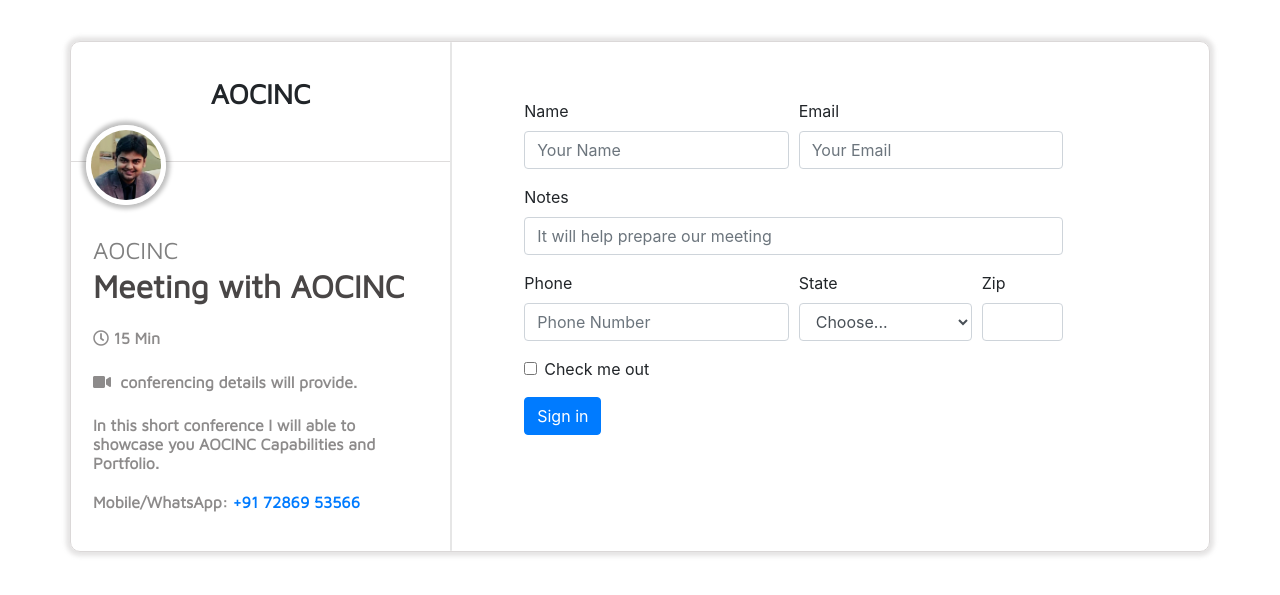
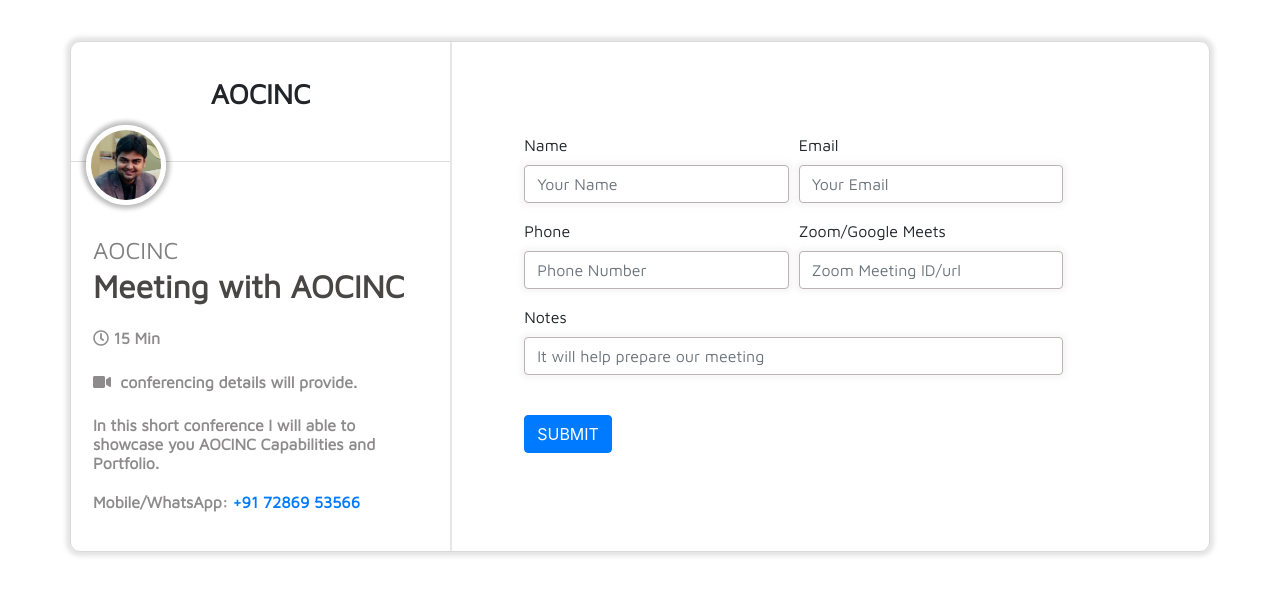
Before and after one commit to AOCINC/Aoc_Business, a Django app: page /schedule-meeting in a window 1280 px wide. Shown: the part 87-682 px from the top of the page. Run offline with Django 3.2, Linux system fonts and the light colour scheme; some libraries are stand-ins or nearby versions; some web fonts are replaced.

Commit message:
schedule meeting

```diff
--- a/Aoc_Business/Aoc_Business_LandingApp/views.py
+++ b/Aoc_Business/Aoc_Business_LandingApp/views.py
@@ -80,10 +80,28 @@ def About(request):
 
 def schedule_meeting(request):
     template = 'Aoc_Business_LandingApp/schedule.html'
-    context  = {
-
-    }
-    return render(request, template,context)
+    if request.method == 'POST':
+        Name  = request.POST.get('Name')
+        Email = request.POST.get('email')
+        Phone = request.POST.get('phone')
+        Zoom  = request.POST.get('zoom')
+        Note  = request.POST.get('notes')
+        subject = 'New Enquiry  By\t' + Name
+        context = {
+                'Name':Name,
+                'Email':Email,
+                'Phone':Phone,
+                'Zoom':Zoom,
+                'Note':Note,
+            }
+        from_email = EMAIL_HOST_USER
+        to   = [EMAIL_HOST_USER]
+        message = get_template('Aoc_Business_LandingApp/Schedule_Enquiry.html').render(context)
+        msg = EmailMessage(subject, message, to=to,from_email = from_email)
+        msg.content_subtype  = 'html'
+        msg.send()
+        return HttpResponseRedirect(request.path_info) # redirecting the current page after updating in the form
+    return render(request, template)
 
 
 def projects_info(request):
--- a/Aoc_Business/static/css/style.css
+++ b/Aoc_Business/static/css/style.css
@@ -1158,13 +1158,10 @@ html {
 }
 /* Meeting Form  */
 #Meeting-form{
-    margin-top: 5%;
+    margin-top: 8%;
+    margin-left: 5%;
 }
 /* Meeting Form  */
-#Meeting-form {
-    margin-left: 5%;
-
-}
 @media screen and (min-device-width : 320px)
               and (max-device-width : 480px){
                 #Meeting-form{
@@ -1173,6 +1170,20 @@ html {
  }
 }
 
+#Meeting-form label{
+    font-family: 'Maven Pro', sans-serif;
+}
+#Meeting-form input{
+    font-family: 'Maven Pro', sans-serif;
+    border: 1px solid rgb(189, 178, 178);
+    box-shadow: 0 0 .25em .25em rgba(226, 222, 222, 0.25);
 
+}
+#Meeting-form input:hover{
+    font-family: 'Maven Pro', sans-serif;
+    border: 1px solid rgb(189, 178, 178);
+    box-shadow: 0 0 .25em .25em rgba(211, 211, 216, 0.623);
+
+}
 
 /* schedule meeting ends  */
--- a/Aoc_Business/templates/Aoc_Business_LandingApp/base.html
+++ b/Aoc_Business/templates/Aoc_Business_LandingApp/base.html
@@ -88,7 +88,7 @@
         </li>
         <li class="nav-item px-2">
           <!-- <a class="nav-link" href="https://calendly.com/itikpirfan/15min"> -->
-            <a class="nav-link" href=""><!-- {% url 'schedule_meeting' %}-->
+            <a class="nav-link" href=""><!-- {% url 'schedule_meeting' %} -->
             <span class="btn btn">
             Schedule a Meeting
             </span>
--- a/Aoc_Business/templates/Aoc_Business_LandingApp/schedule.html
+++ b/Aoc_Business/templates/Aoc_Business_LandingApp/schedule.html
@@ -26,7 +26,8 @@
         <!-- form  goes here -->
         <div class="col-sm-6" id="Meeting-form">
             <!-- test -->
-            <form>
+            <form method = "POST" novalidate>
+                {% csrf_token %}
                 <div class="form-row">
                   <div class="form-group col-md-6">
                     <label for="inputEmail4">Name</label>
@@ -34,39 +35,25 @@
                   </div>
                   <div class="form-group col-md-6">
                     <label for="inputPassword4">Email</label>
-                    <input type="text" class="form-control" id="inputEmail" placeholder="Your Email">
+                    <input type="text" class="form-control" name = "email" id="inputEmail" placeholder="Your Email">
                   </div>
-                </div>
-                <div class="form-group">
-                  <label for="inputAddress">Notes</label>
-                  <input type="text" class="form-control" id="inputAddress" placeholder="It will help prepare our meeting">
                 </div>
                 <div class="form-row">
                   <div class="form-group col-md-6">
                     <label for="inputCity">Phone</label>
-                    <input type="text" class="form-control" id="inputCity" placeholder="Phone Number">
+                    <input type="text" class="form-control" name = "phone" id="inputCity" placeholder="Phone Number">
                   </div>
-                  <div class="form-group col-md-4">
-                    <label for="inputState">State</label>
-                    <select id="inputState" class="form-control">
-                      <option selected>Choose...</option>
-                      <option>...</option>
-                    </select>
-                  </div>
-                  <div class="form-group col-md-2">
-                    <label for="inputZip">Zip</label>
-                    <input type="text" class="form-control" id="inputZip">
+                  <div class="form-group col-md-6">
+                    <label for="inputCity">Zoom/Google Meets</label>
+                    <input type="text" class="form-control" name ="zoom" id="inputCity" placeholder="Zoom Meeting ID/url">
                   </div>
                 </div>
                 <div class="form-group">
-                  <div class="form-check">
-                    <input class="form-check-input" type="checkbox" id="gridCheck">
-                    <label class="form-check-label" for="gridCheck">
-                      Check me out
-                    </label>
+                    <label for="inputAddress">Notes</label>
+                    <input type="text" class="form-control" name = "notes" id="inputAddress" placeholder="It will help prepare our meeting">
                   </div>
-                </div>
-                <button type="submit" class="btn btn-primary">Sign in</button>
+                  <br>
+                <button type="submit" class="btn btn-primary">SUBMIT</button>
               </form>
             <!-- test -->
 
```
Also changed, not shown: Aoc_Business/templates/Aoc_Business_LandingApp/Schedule_Enquiry.html (added, +76 -0 lines).
